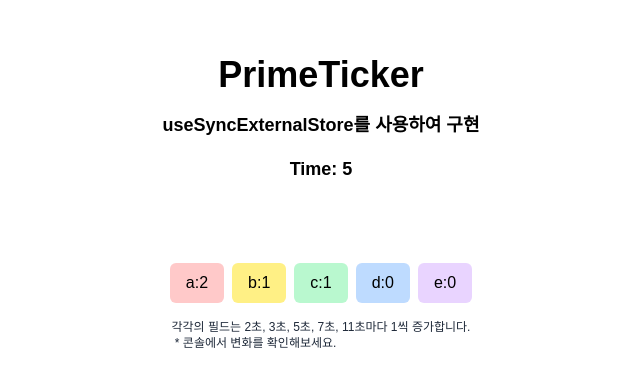
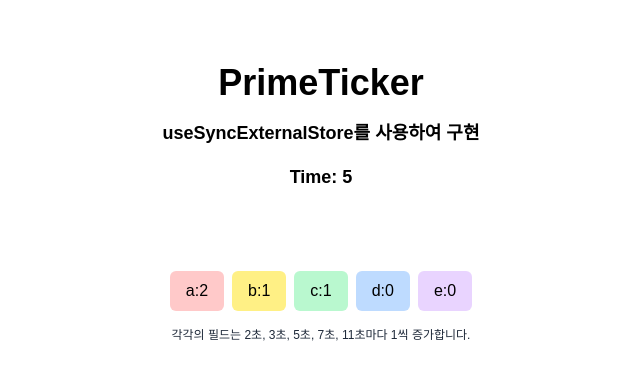
Before and after one commit to entrolEC/external-state-management, a Next.js app: page /prime-ticker/1 in a window 1280 px wide. Shown: the part 197-584 px from the top of the page, without its empty margins (319-959 px from the left). Built offline with nearby package versions, Linux system fonts and the light colour scheme.

Commit message:
fix: 힌트 수정

```diff
--- a/src/app/prime-ticker/1/page.tsx
+++ b/src/app/prime-ticker/1/page.tsx
@@ -74,7 +74,7 @@ export default function PrimeTickerPage() {
           </div>
         </div>
         <div className="mt-4 text-xs whitespace-pre-wrap text-gray-800">
-          각각의 필드는 2초, 3초, 5초, 7초, 11초마다 1씩 증가합니다.{'\n'} * 콘솔에서 변화를 확인해보세요.
+          각각의 필드는 2초, 3초, 5초, 7초, 11초마다 1씩 증가합니다.
         </div>
       </div>
     </div>
--- a/src/app/prime-ticker/2/page.tsx
+++ b/src/app/prime-ticker/2/page.tsx
@@ -67,7 +67,7 @@ export default function PrimeTickerPage() {
           </div>
         </div>
         <div className="mt-4 text-xs whitespace-pre-wrap text-gray-800">
-          각각의 필드는 2초, 3초, 5초, 7초, 11초마다 1씩 증가합니다.{'\n'} * 콘솔에서 변화를 확인해보세요.
+          각각의 필드는 2초, 3초, 5초, 7초, 11초마다 1씩 증가합니다.
         </div>
       </div>
     </div>
```
